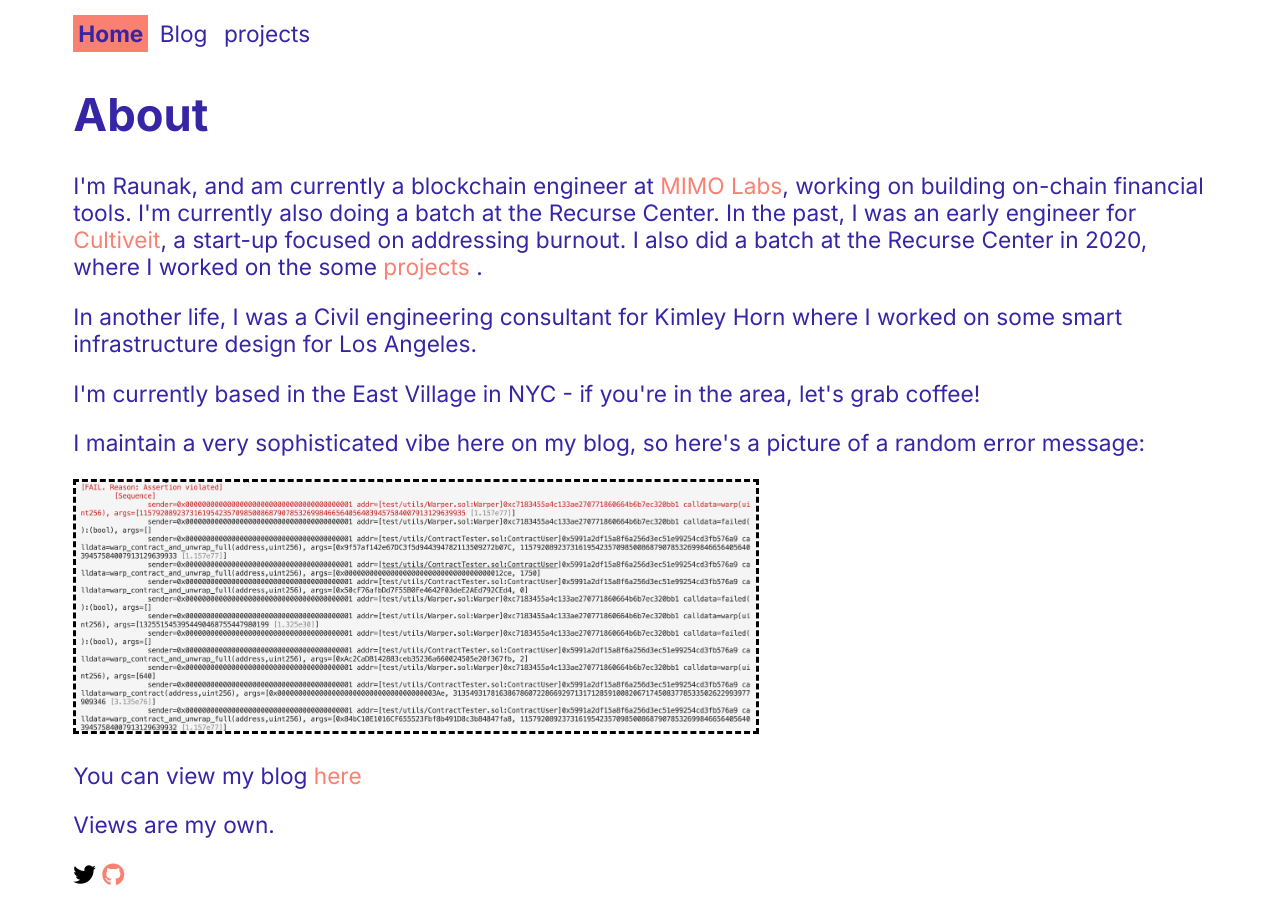
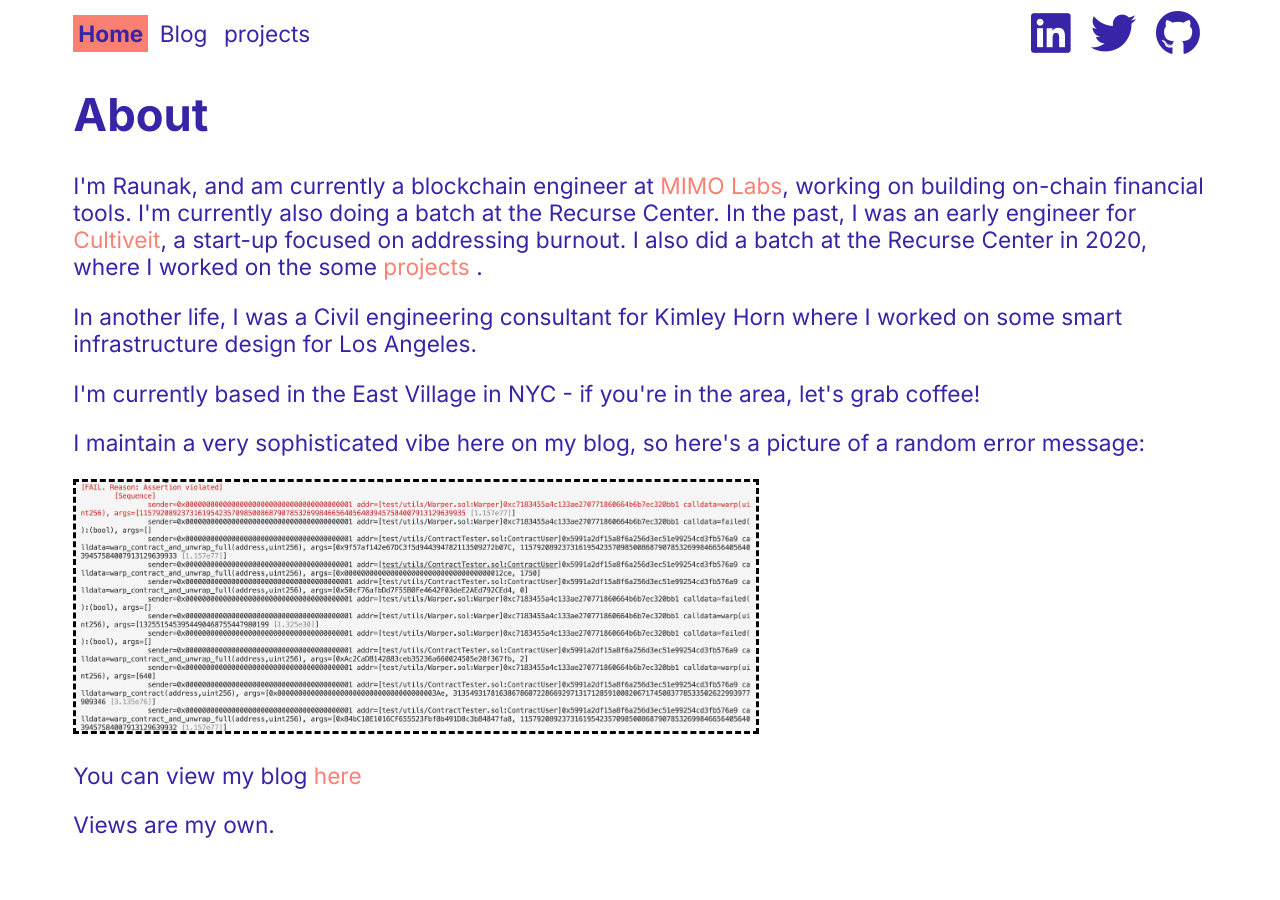
Before and after one commit to RnkSngh/rnksngh.github.io, a Jekyll site: the page built from index.html, in a window 1280 px wide. Built offline with Jekyll 4.4.1, drawn with Linux system fonts in a browser that asks for light colours.

Commit message:
clean up html

```diff
--- a/_includes/navigation.html
+++ b/_includes/navigation.html
@@ -1,7 +1,12 @@
-<nav>
-    <div >
-  {% for item in site.data.navigation %}
-    <a href="{{ item.link }}" {% if page.url == item.link %}class="current" {% else %} class="notCurrent"  {% endif %}>{{ item.name }}</a>
-  {% endfor %}
+<nav >
+    <div>
+      {% for item in site.data.navigation %}
+        <a href="{{ item.link }}" {% if page.url == item.link %} class="current" {% else %} class="notCurrent"  {% endif %}>{{ item.name }}</a>
+      {% endfor %}
     </div>
+    <div>
+      <span><a  href="https://www.linkedin.com/in/raunak-singh/" ><i class="fab fa-linkedin fa-2x icon" ></i></a></span>
+      <span><a   href="https://www.twitter.com/rnksngh" ><i class="fab fa-twitter fa-2x icon"></i></a></span>
+      <span><a  href="https://www.github.com/rnksngh" ><i class="fab fa-github fa-2x icon" ></i></a></span>
+  </div>
 </nav>
--- a/_layouts/default.html
+++ b/_layouts/default.html
@@ -1,12 +1,19 @@
 <!DOCTYPE html>
 <html>
   <head>
+    <meta name="viewport" content="width=device-width, initial-scale=1.0" />
     <meta charset="utf-8" />
     <title>{{ page.title }}</title>
-    <link rel="stylesheet" href="https://cdnjs.cloudflare.com/ajax/libs/font-awesome/5.15.3/css/all.min.css" integrity="sha512-iBBXm8fW90+nuLcSKlbmrPcLa0OT92xO1BIsZ+ywDWZCvqsWgccV3gFoRBv0z+8dLJgyAHIhR35VZc2oM/gI1w==" crossorigin="anonymous" referrerpolicy="no-referrer" />
+    <link
+      rel="stylesheet"
+      href="https://cdnjs.cloudflare.com/ajax/libs/font-awesome/5.15.3/css/all.min.css"
+      integrity="sha512-iBBXm8fW90+nuLcSKlbmrPcLa0OT92xO1BIsZ+ywDWZCvqsWgccV3gFoRBv0z+8dLJgyAHIhR35VZc2oM/gI1w=="
+      crossorigin="anonymous"
+      referrerpolicy="no-referrer"
+    />
     <link rel="stylesheet" href="/assets/css/styles.css" />
   </head>
-  <body class="mainPage">
+  <body>
     {% include navigation.html %} {{ content }}
   </body>
 </html>
--- a/index.html
+++ b/index.html
@@ -31,5 +31,3 @@ title: Home
 
 <p> You can view my blog <a href="/blog">here</a> </p>
 </p><p>Views are my own.</p>
-<span><a href="https://www.twitter.com/rnksngh" style="color:black;"><i class="fab fa-twitter"></i></a></span>
-<span><a href="https://www.github.com/rnksngh"><i class="fab fa-github" ></i></a></span>
```
